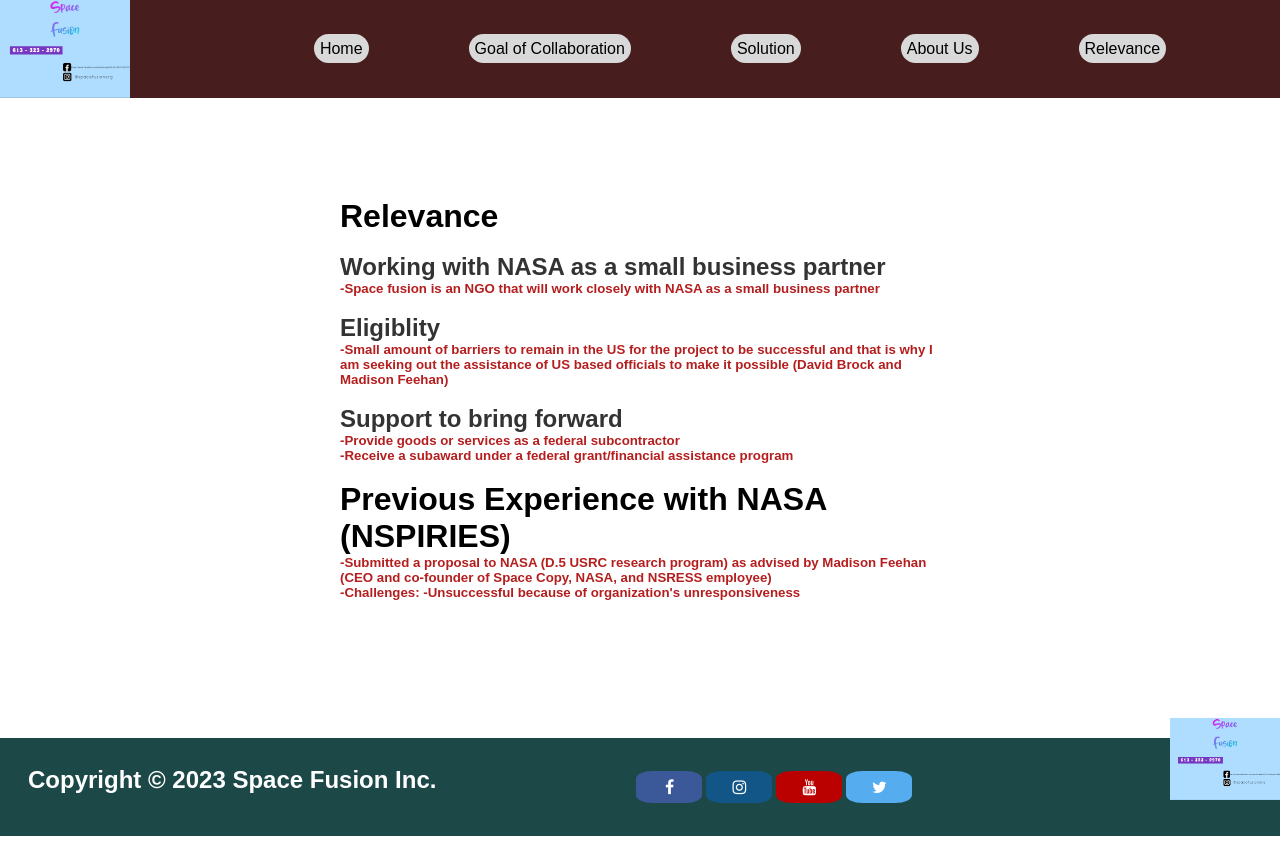
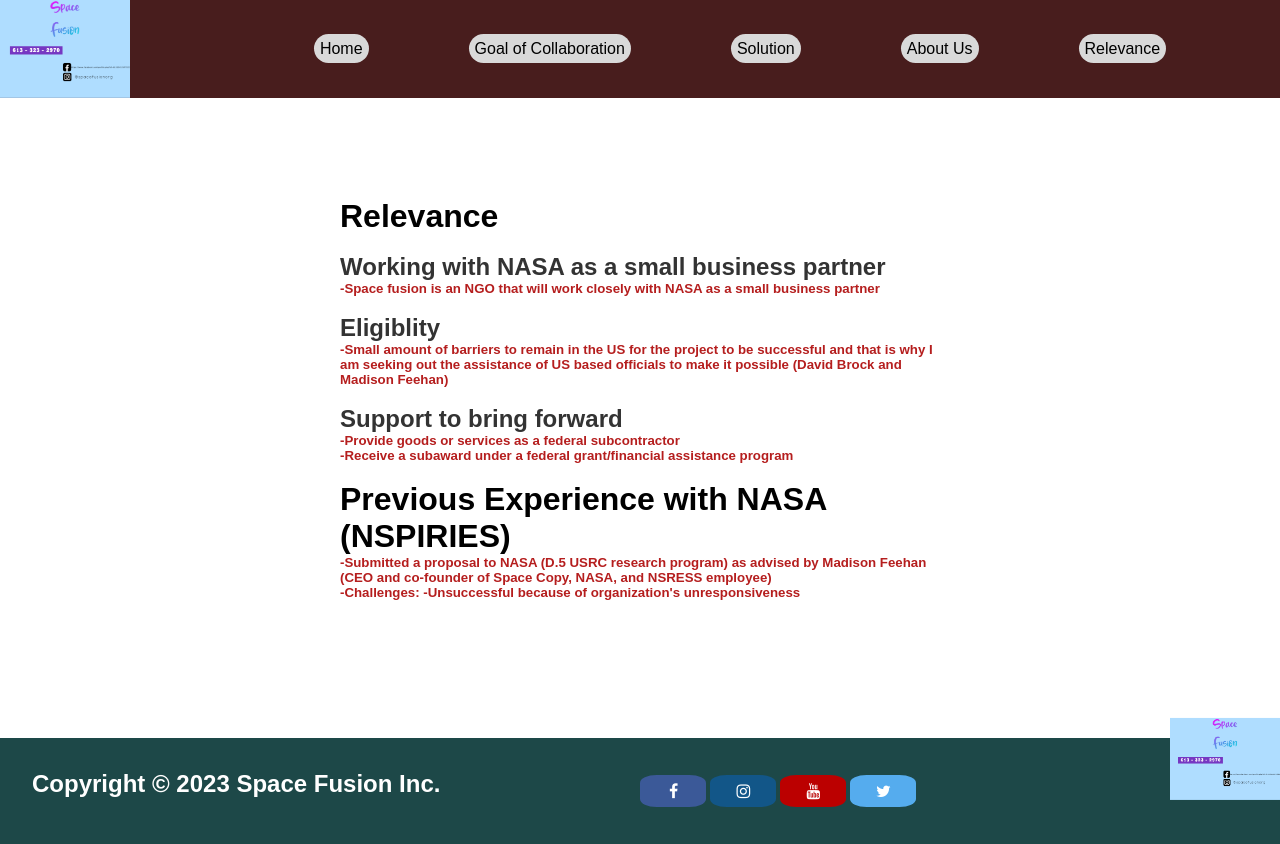
Before and after one commit to Renfrew100/SpaceFusion, a React (Create React App) app in the folder my-app/: page /Relevance in a window 1280 px wide. Built offline with nearby package versions, Linux system fonts and the light colour scheme; no server answers; a web font is replaced by a local one.

Commit message:
modified footer layout

```diff
--- a/my-app/src/index.css
+++ b/my-app/src/index.css
@@ -37,7 +37,7 @@
 
 .Footer {
   display: flex;
-  padding: 14px;
+  padding: 16px;
   align-items: right;
   max-height: 2400px;
   max-width: 2200px;
```
